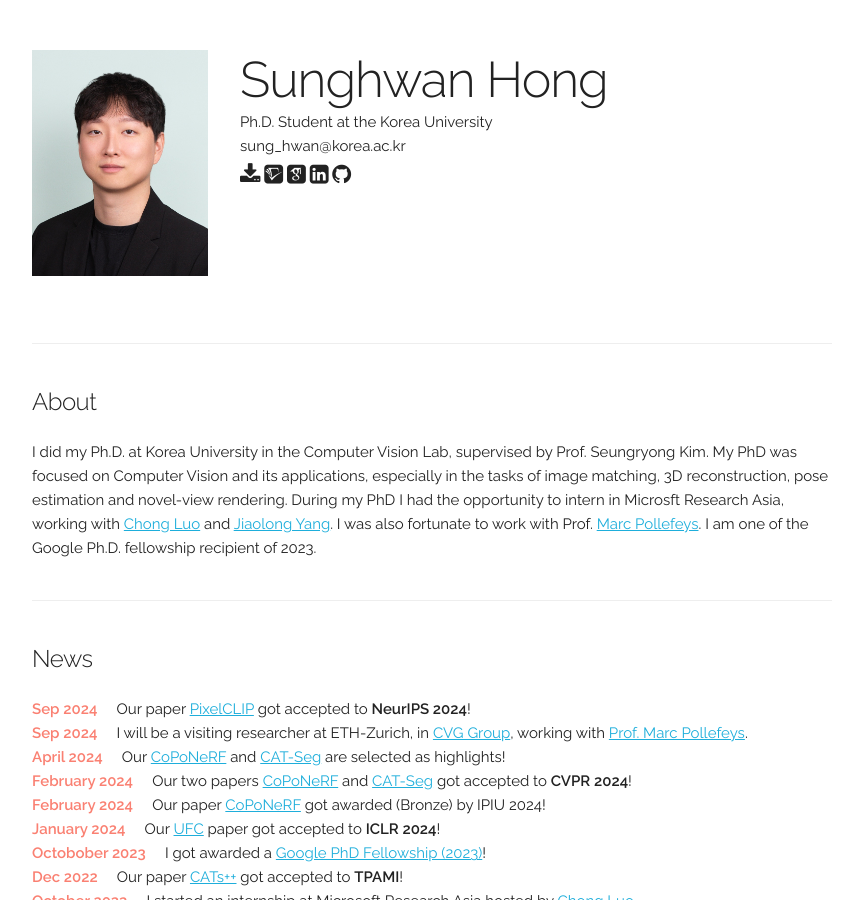
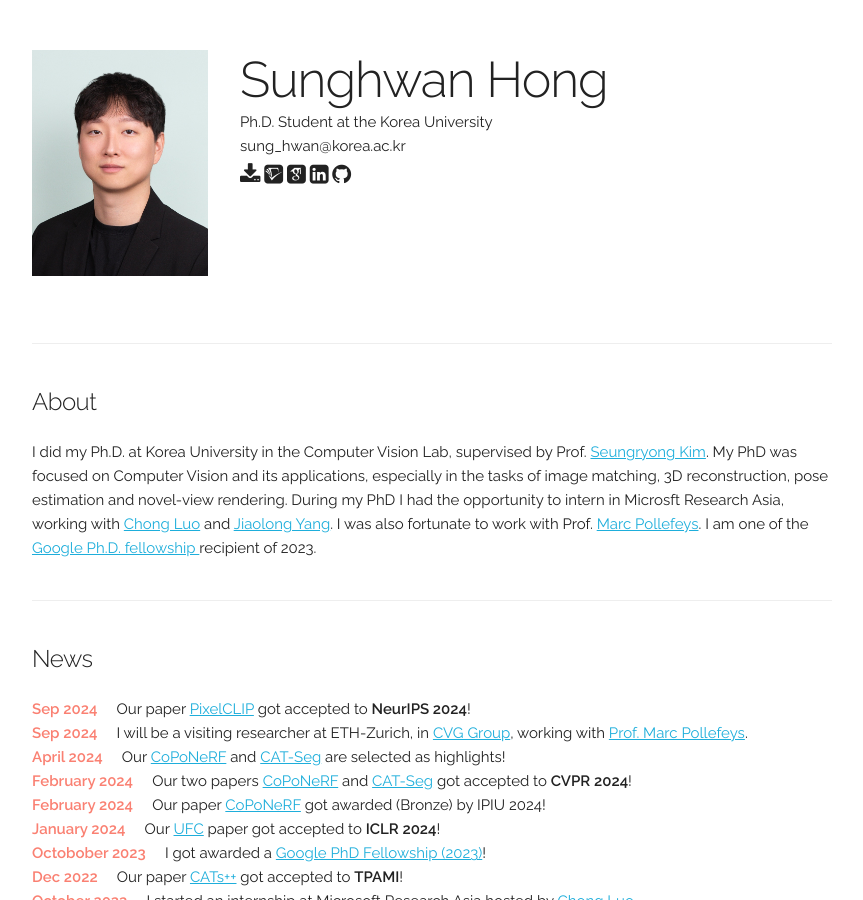
Before and after one commit to jang-1996/jang-1996.github.io, a Jekyll site: the page built from index.html, in a window 1280 px wide and 900 px high. Shown: the whole window, without its empty margins (208-1071 px from the left). Built offline with Jekyll 4.4.1, drawn with Linux system fonts in a browser that asks for light colours; some web fonts are replaced; part of the change alters nothing that is shown.

```diff
--- a/index.html
+++ b/index.html
@@ -4,8 +4,8 @@ layout: default
 <!-- ========== About ========== -->
 <div class="docs-section" id="about">
   <h5>About</h5>
-  I did my Ph.D.  at Korea University in the Computer Vision Lab, supervised by Prof. Seungryong Kim. My PhD was focused on Computer Vision and its applications, especially in the tasks of image matching, 3D reconstruction, pose estimation and novel-view rendering.
-  During my PhD I had the opportunity to intern in Microsft Research Asia, working with  <a href="https://www.microsoft.com/en-us/research/people/cluo/?msockid=1dc9d74fed69648830cfc45becfa65b5">Chong Luo</a> and  <a href="https://jlyang.org/">Jiaolong Yang</a>. I was also fortunate to work with Prof. <a href="https://people.inf.ethz.ch/pomarc/"> Marc Pollefeys</a>.   I am one of the Google Ph.D. fellowship recipient of 2023.
+  I did my Ph.D.  at Korea University in the Computer Vision Lab, supervised by Prof.  <a href="https://cvlab.kaist.ac.kr/">Seungryong Kim</a>. My PhD was focused on Computer Vision and its applications, especially in the tasks of image matching, 3D reconstruction, pose estimation and novel-view rendering.
+  During my PhD I had the opportunity to intern in Microsft Research Asia, working with  <a href="https://www.microsoft.com/en-us/research/people/cluo/?msockid=1dc9d74fed69648830cfc45becfa65b5">Chong Luo</a> and  <a href="https://jlyang.org/">Jiaolong Yang</a>. I was also fortunate to work with Prof. <a href="https://people.inf.ethz.ch/pomarc/"> Marc Pollefeys</a>.   I am one of the <a href="https://research.google/outreach/phd-fellowship/recipients//">Google Ph.D. fellowship </a> recipient of 2023.
 </div>
 
 <!-- ========== News ========== -->
```
